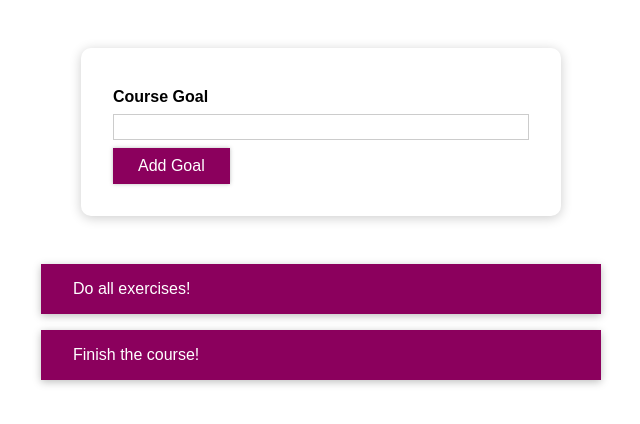
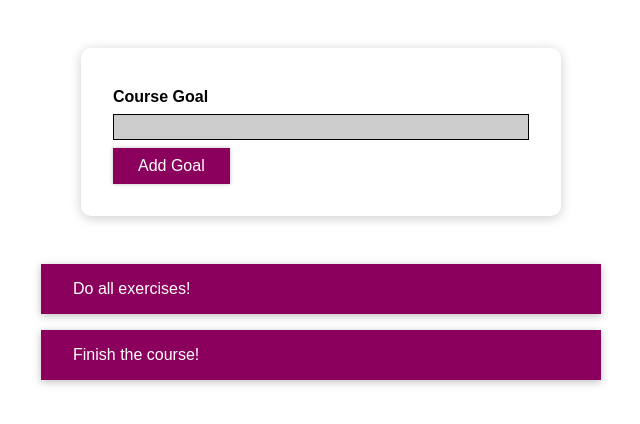
Before and after one commit to ptkhavare/react, a React (Create React App) app in the folder react-goals-project/: page / in a window 1280 px wide. Shown: the top 424 px of the page, without its empty margins (319-959 px from the left). Built offline with nearby package versions, Linux system fonts and the light colour scheme.

Commit message:
Added Dynamic Inline Styles

```diff
--- a/react-goals-project/src/components/CourseGoals/CourseInput/CourseInput.js
+++ b/react-goals-project/src/components/CourseGoals/CourseInput/CourseInput.js
@@ -5,14 +5,19 @@ import "./CourseInput.css";
 
 const CourseInput = (props) => {
   const [enteredValue, setEnteredValue] = useState("");
+  const [isValid, setIsValid] = useState(true);
 
   const goalInputChangeHandler = (event) => {
+    if (event.target.value.length > 0) {
+      setIsValid(true);
+    }
     setEnteredValue(event.target.value);
   };
 
   const formSubmitHandler = (event) => {
     event.preventDefault();
     if (enteredValue.trim().length === 0) {
+      setIsValid(false);
       return;
     }
     props.onAddGoal(enteredValue);
@@ -21,8 +26,15 @@ const CourseInput = (props) => {
   return (
     <form onSubmit={formSubmitHandler}>
       <div className="form-control">
-        <label>Course Goal</label>
-        <input type="text" onChange={goalInputChangeHandler} />
+        <label style={{ color: !isValid ? "red" : "black" }}>Course Goal</label>
+        <input
+          style={{
+            borderColor: !isValid ? "red" : "black",
+            background: !isValid ? "salmon" : "#ccc",
+          }}
+          type="text"
+          onChange={goalInputChangeHandler}
+        />
       </div>
       <Button type="submit">Add Goal</Button>
     </form>
```
